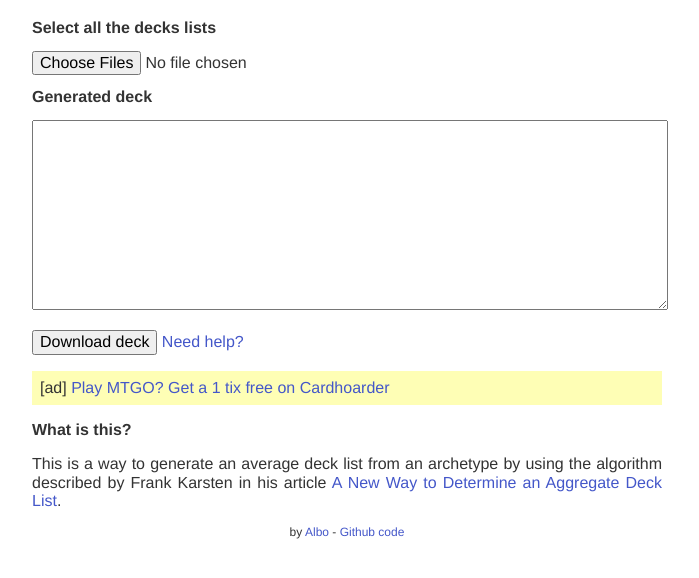
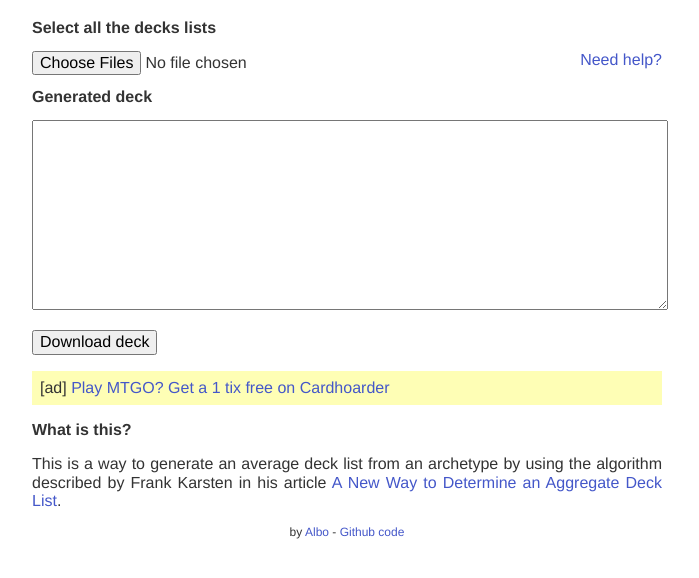
Before and after one commit to 4lb0/mtg-aggregate, a plain HTML site: page index.html in a window 1280 px wide. Shown: the part 72-650 px from the top of the page, without its empty margins (293-992 px from the left). Drawn offline with nearby package versions, Linux system fonts and the light colour scheme.

Commit message:
Move Need help? text

```diff
--- a/index.html
+++ b/index.html
@@ -16,6 +16,7 @@
       <div>
         <h2>Select all the decks lists</h2>
         <input type="file" id="decks" name="decks" multiple="multiple">
+        <a class="right" href="https://github.com/4lb0/mtg-aggregate/blob/master/README.md#how-to-use" target="_blank">Need help?</a>
       </div>
       <div>
         <h2>Generated deck</h2>
@@ -24,7 +25,6 @@
       <div>
         <p>
           <button type="button" class="btn btn-primary" id="download">Download deck</button>
-          <a href="https://github.com/4lb0/mtg-aggregate/blob/master/README.md#how-to-use" target="_blank">Need help?</a>
         </p>
         <p class="ad">
           [ad] <a href="https://www.cardhoarder.com/r/57f887e939c90" target="_blank">Play MTGO? Get a 1 tix free on Cardhoarder</a>
--- a/styles.css
+++ b/styles.css
@@ -8,6 +8,7 @@ p{ text-align: justify }
 a{ color: #4457c9; text-decoration: none; }
 .ad{ background-color: #fefeb5; padding: 0.5em; }
 .container{ max-width: 630px; margin: auto; }
+.right{ float: right; }
 @media only screen and (max-width: 640px) {
   .container{ max-width: 90%; }
 }
```
